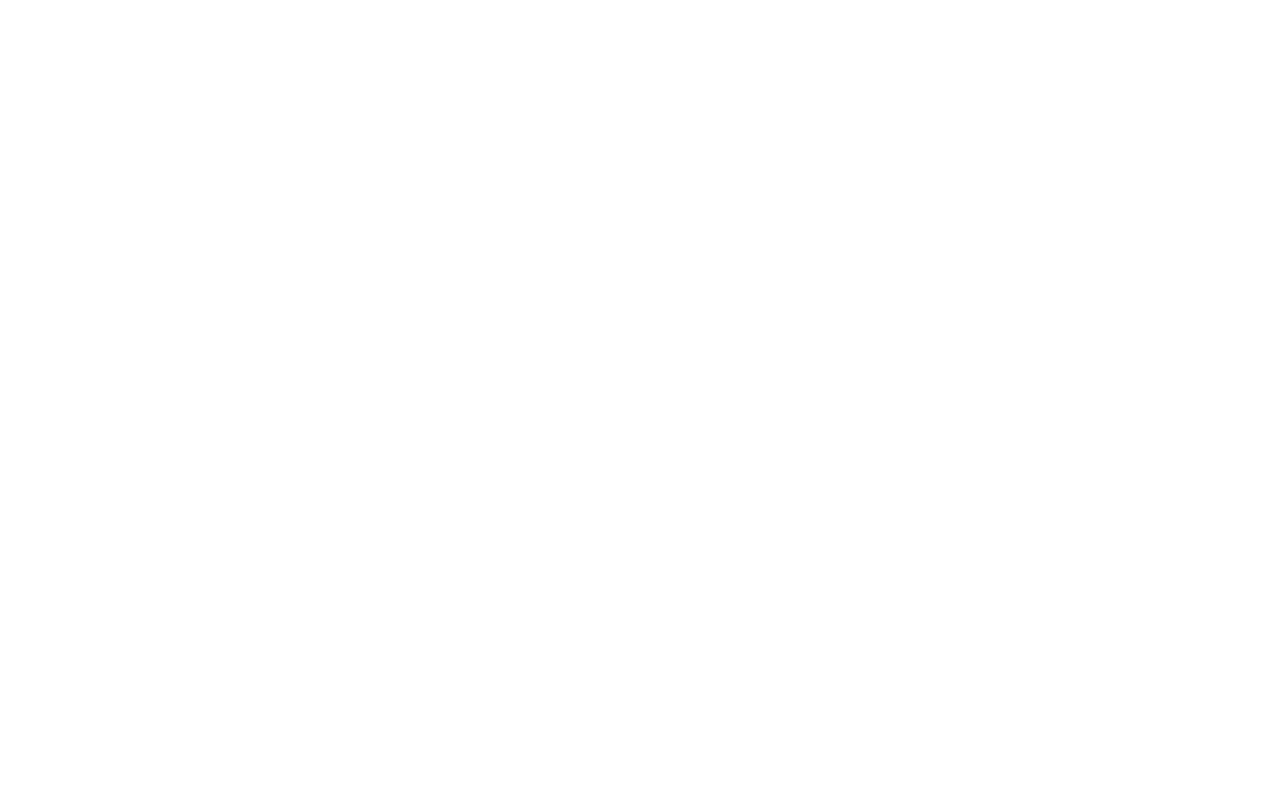
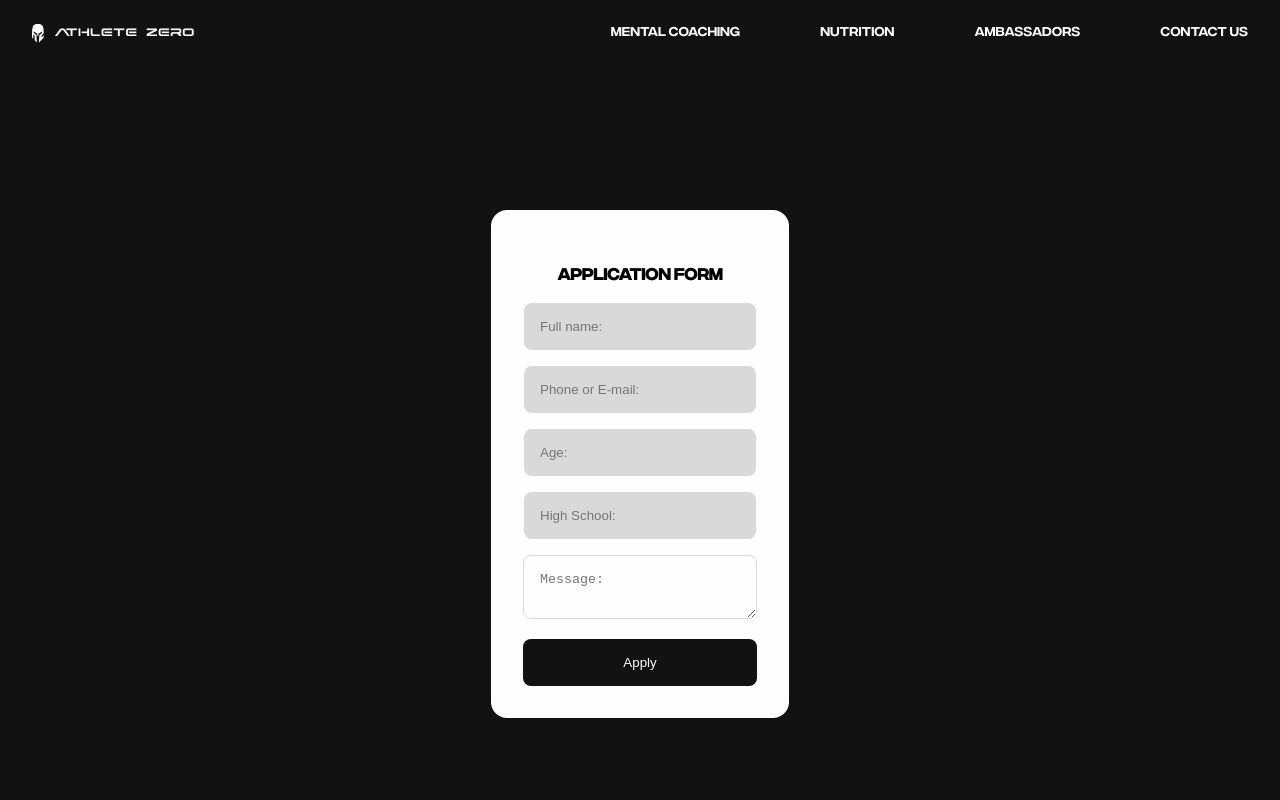
Before and after one commit to bypedroneres/athletezero, a React (Create React App) app in the folder athlete/: page /contact in a window 1280 px wide. Before the commit this address had no page. Shown: the top 800 px of the page. Built offline with nearby package versions, Linux system fonts and the light colour scheme.

Commit message:
finished

```diff
--- a/athlete/src/App.js
+++ b/athlete/src/App.js
@@ -7,6 +7,7 @@
 import AmbassadorsScreen from './screens/AmbassadorsScreen';
 import NutritionScreen from './screens/NutritionScreen';
 import FounderScreen from './screens/FounderScreen';
+import ContactScreen from './screens/ContactScreen';
 
 function App() {
   return (
@@ -17,6 +18,7 @@
           <Route path="/mental" element={<MentalCoachingScreen />} />
           <Route path="/nutrition" element={<NutritionScreen />} />
           <Route path="/founder" element={<FounderScreen/>} />
+          <Route path="/contact" element={<ContactScreen/>} />
           <Route path="/ambassadors" element={<AmbassadorsScreen />} />
         </Routes>
       </div>
--- a/athlete/src/components/Nav.js
+++ b/athlete/src/components/Nav.js
@@ -39,7 +39,7 @@
           <Link to="/mental">MENTAL COACHING</Link>
           <Link to="/nutrition">NUTRITION</Link>
           <Link to="/ambassadors">AMBASSADORS</Link>
-          <Link to="/info">CONTACT US</Link>
+          <Link to="/contact">CONTACT US</Link>
         </div>
 
         {/* Mobile Menu */}
@@ -55,7 +55,7 @@
             <Link to="/mental">MENTAL COACHING</Link>
             <Link to="/nutrition">NUTRITION</Link>
             <Link to="/ambassadors">AMBASSADORS</Link>
-            <Link to="/info">CONTACT US</Link>
+            <Link to="/contact">CONTACT US</Link>
           </div>
         )}
       </div>
--- /dev/null
+++ b/athlete/src/screens/ContactScreen.js
@@ -0,0 +1,18 @@
+import React from 'react'
+import Nav from '../components/Nav'
+import Footer from '../components/Footer'
+import PopUp from '../components/PopUp'
+
+function ContactScreen() {
+  return (
+    <div className='contact'>
+        <Nav/>
+        <div className='contact_Content'>
+        <PopUp/>
+        <Footer/>
+        </div>
+    </div>
+  )
+}
+
+export default ContactScreen
--- a/athlete/src/screens/Nutrition.css
+++ b/athlete/src/screens/Nutrition.css
@@ -97,7 +97,6 @@
     .performance_Card {
         font-size: 0.6rem;
         max-width: 130px;
-        height: 110px;
     }
 
     .performance_Card > p {
```
